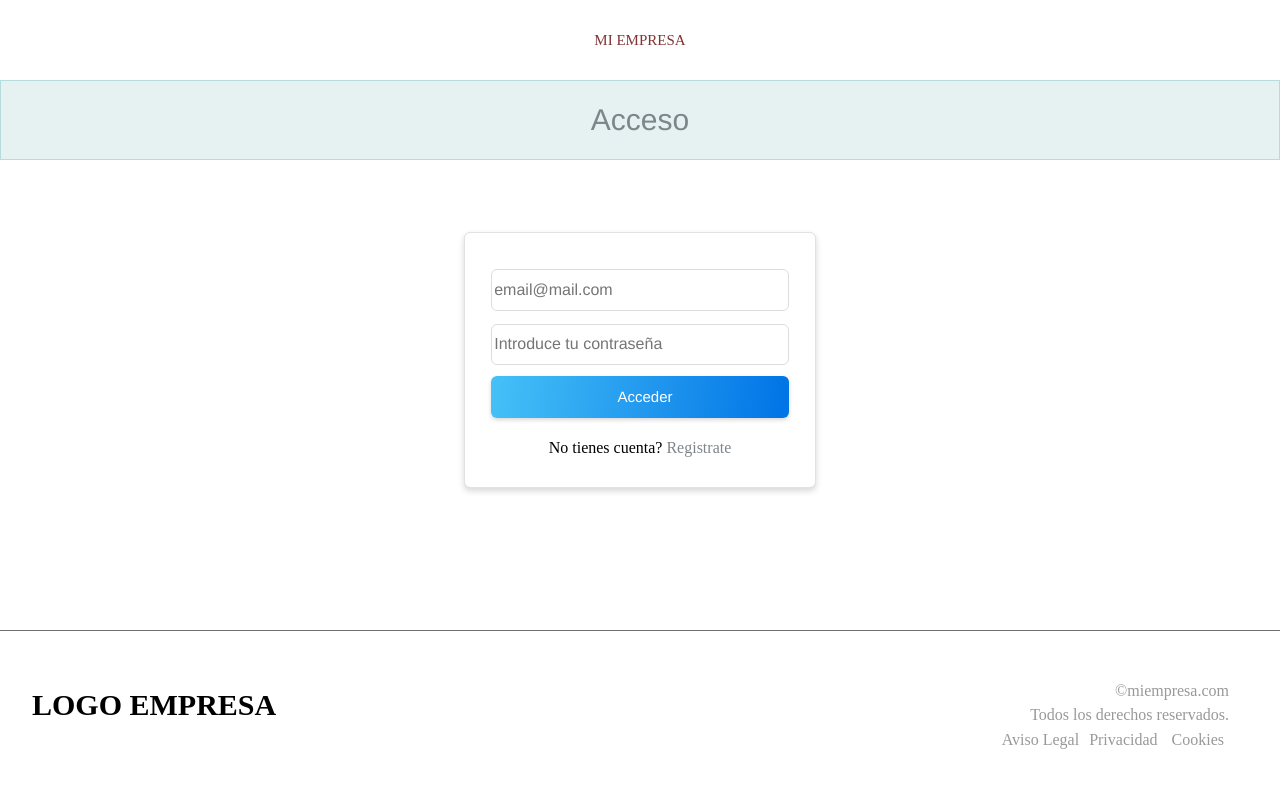
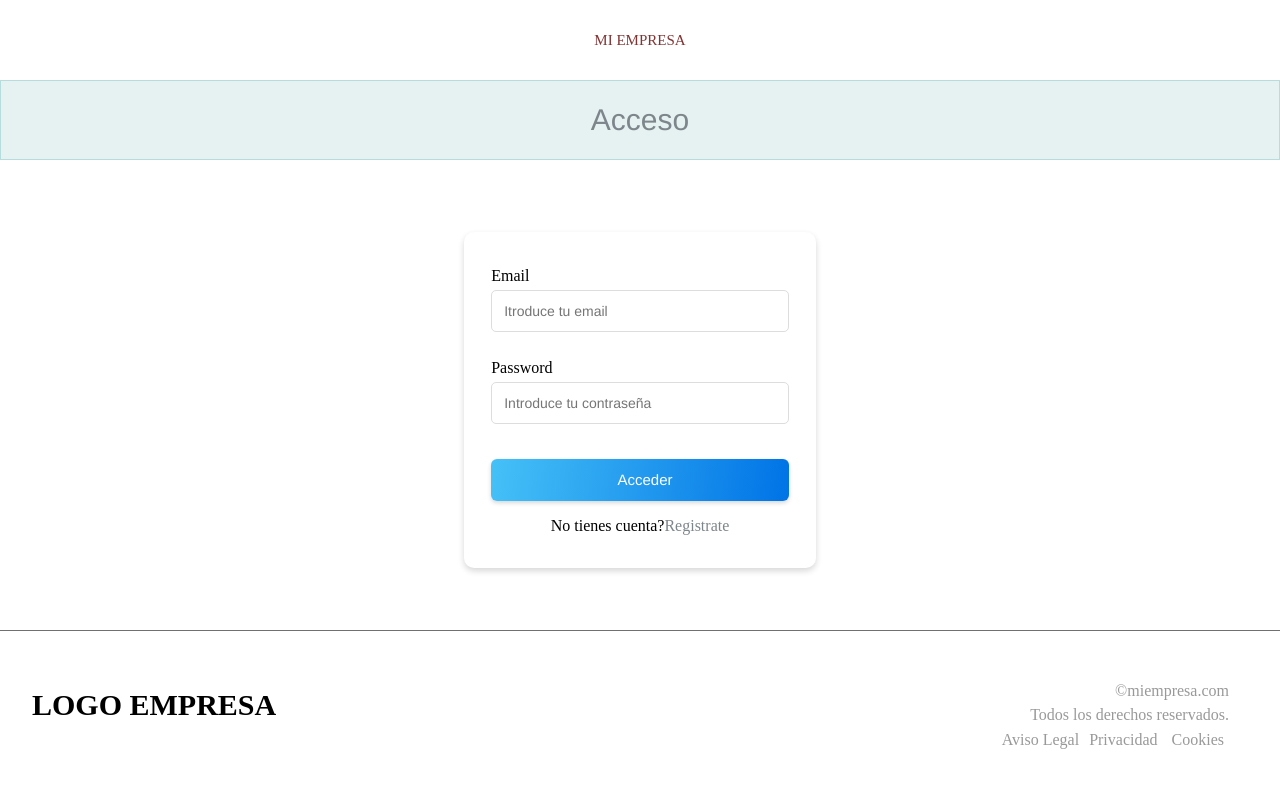
Before and after one commit to IT-Academy-BCN/ita-directory, a React (Create React App) app: page /login in a window 1280 px wide. Shown: the top 788 px of the page. Built offline with nearby package versions, Linux system fonts and the light colour scheme.

Commit message:
fixes form the login

```diff
--- a/src/components/layout/Body/styles.js
+++ b/src/components/layout/Body/styles.js
@@ -4,7 +4,9 @@ export const StyledBody = styled.div`
     margin: 0;
     background-position: center;
     background-repeat: no-repeat;
-    background-size: cover;
+    background-size: 100%;
+    min-height: 100vh;
+    width: 100vw;
 `
 
 export const Childrens = styled.div`
--- a/src/components/units/AsyncButton/styles.js
+++ b/src/components/units/AsyncButton/styles.js
@@ -12,7 +12,7 @@ const StyledButton = styled.button`
     letter-spacing: 0px;
     width: 18.6rem;
     height: 2.6rem;
-    margin:  0.3rem 0 0.3rem 0;
+    margin:  0.5rem 0 0 0;
     text-align: center;
     &.blueGradient {
         background: transparent
--- a/src/components/units/Input/Input.js
+++ b/src/components/units/Input/Input.js
@@ -1,6 +1,6 @@
 import React from 'react'
 import PropTypes from 'prop-types'
-import StyledInput from './styles'
+import { StyledError, StyledInput } from './styles'
 
 const Input = ({
   type,
@@ -26,6 +26,7 @@ const Input = ({
   minLength
 }) => {
   return (
+    <div>
       <StyledInput
         type={type}
         placeholder={placeholder}
@@ -39,6 +40,8 @@ const Input = ({
         disabled={disabled}
         minLength={minlength}
       />
+      <StyledError dangerouslySetInnerHTML={{ __html: error ? errorText : null }} />
+    </div>
   )
 }
 
@@ -59,7 +62,7 @@ Input.propTypes = {
   maxlength: PropTypes.oneOfType([PropTypes.number, PropTypes.string]),
   size: PropTypes.number,
   disabled: PropTypes.bool,
-  errorText: PropTypes.string,
+  errorText: PropTypes.oneOfType([PropTypes.string, PropTypes.object]),
   errorStyles: PropTypes.oneOfType([PropTypes.object, PropTypes.string]),
   error: PropTypes.bool
 }
--- a/src/components/units/Input/styles.js
+++ b/src/components/units/Input/styles.js
@@ -1,24 +1,24 @@
 import styled from 'styled-components'
 import Colors from 'theme/Colors'
 
-const StyledInput = styled.input`
-    top: 1rem;
+export const StyledInput = styled.input`
     width: 18.6rem;
     height: 2.6rem;
-    border-radius: 6px;
-    margin: 0.4rem 0 0.4rem 0;
-    opacity: 1;
-    outline: none;
+    border-radius: 5px;
     border: 1px solid #dddddd;
-    text-align: left;
+    display: block;
     font: normal normal normal 16px/32px Helvetica Neue;
-    letter-spacing: 0px;
+    font-size: 14px;
     color: #393939;
-    opacity: 1;
+    padding: 0.75rem;
     &.error {
         border: 1px solid ${Colors.redColor};
         color: #7d868b;
     }
 `
-
-export default StyledInput
+export const StyledError = styled.small`
+  color: #e74c3c;
+  position: absolute;
+  left: 0;
+  visibility: visible;
+`
--- a/src/screens/UserFlow/Login/Login.js
+++ b/src/screens/UserFlow/Login/Login.js
@@ -2,7 +2,7 @@ import React, {useState} from "react";
 import {Link} from "react-router-dom";
 import Input from "components/units/Input/Input";
 import AsyncButton from "components/units/AsyncButton/AsyncButton";
-import {StyleRedirect, StyledError, StyledForm} from "./styles";
+import {Container, Form, StyleRedirect, StyledError} from "./styles";
 
 import Body from "components/layout/Body/Body";
 
@@ -20,8 +20,16 @@ const users = [
 ];
 
 const authenticateUser = (email, password) => {
-	if (users.email === email && users.password === password) console.log("the user is correct");
-	else console.log("the user is incorrect");
+	let authenticated = false;
+	for (let i = 0; i < users.length; i++) {
+		const user = users[i];
+		if (user.email === email && user.password === password) {
+			authenticated = true;
+		}
+	}
+	if (authenticated) console.log("the user is correct");
+	else console.error("the user is incorrect");
+
 };
 
 const Login = (onLogin, onGoToRegister) => {
@@ -42,7 +50,6 @@ const Login = (onLogin, onGoToRegister) => {
 		}, 5000);
 	};
 
-	// value - handleChange
 	const [isEmailError, setIsEmailError] = useState(false);
 	const [isPassError, setIsPassError] = useState(false);
 
@@ -66,7 +73,6 @@ const Login = (onLogin, onGoToRegister) => {
 		console.log("He pinchado fuera");
 	};
 
-	// DATOS FORMULARIO
 	const [email, setEmail] = useState("");
 	const [password, setPassword] = useState("");
 	const handleSubmit = (event) => {
@@ -84,32 +90,37 @@ const Login = (onLogin, onGoToRegister) => {
 
   return (
     <Body title="Acceso">
-			<StyledForm onSubmit={handleSubmit}>
+      <Container onSubmit={handleSubmit}>
+        <Form>
+			<div>
+				<label>Email</label>
 				<Input
 					type="email"
-					placeholder="email@mail.com"
+					placeholder="Itroduce tu email"
 					value={email}
 					onChange={(e) => handleEmailChange(e.target.value)}
-					// onFocus={handleFocus}
-					// onBlur={handleBlur}
 					id="emailName"
 					name="emailName"
 					error={isEmailError}
+					errorText="Enter a valid email address..."
 					disabled={disabled}
 				/>
+			</div>
+			<div>
+				<label>Password</label>
 				<Input
 					type="password"
 					placeholder="Introduce tu contraseña"
 					value={password}
 					onChange={(e) => handlePasswordChange(e.target.value)}
-					// onFocus={handleFocus}
-					// onBlur={handleBlur}
 					id="passName"
 					name="passName"
 					error={isPassError}
+					errorText="The password to contain more than 6 characters and a uppercase letter"
 					disabled={disabled}
 					minLength={6}
 				/>
+			</div>
 			{error && (
 				<StyledError>
 					<p>{error}</p>
@@ -130,7 +141,8 @@ const Login = (onLogin, onGoToRegister) => {
 			<StyleRedirect>
 				No tienes cuenta? <Link to="/register"> Registrate</Link>
 			</StyleRedirect>
-			</StyledForm>
+        </Form>
+      </Container>
     </Body>
   );
 };
--- a/src/screens/UserFlow/Login/styles.js
+++ b/src/screens/UserFlow/Login/styles.js
@@ -1,21 +1,33 @@
 import styled from 'styled-components'
 import Colors from 'theme/Colors'
 
-export const StyledForm = styled.form`
-    display: flex;
-    justify-content: center;
-    align-items: center;
-    flex-direction: column;
-    background: #FFFFFF 0% 0% no-repeat padding-box;
-    box-shadow: 0px 3px 6px #00000029;
-    border: 1px solid #E2E2E2;
-    border-radius: 6px;
-    opacity: 1;
-    padding: 1rem;
-    margin: 1rem;
-    width: 22rem;
-    height: 16rem;
+export const Container = styled.div`
+  display: flex;
+  justify-content: center;
+  background: #FFFFFF 0% 0% no-repeat padding-box;
+  border-radius: 10px;
+  -webkit-border-radius: 10px;
+  box-shadow: 0px 3px 6px #00000029;
+  overflow: hidden;
+  max-width: 22rem;
+  height: 21rem;
+  margin: 1rem;
 `
+
+export const Form = styled.form`
+  padding: 35px;
+
+  & > div{
+    margin-bottom: 1.69rem;
+    position: relative;
+
+    & > label {
+      display: inline-block;
+      margin-bottom: 5px;
+    }
+  }
+`
+
 export const StyledError = styled.div`
   color: ${Colors.redColor}
   font-weight: 800;
@@ -23,6 +35,8 @@ export const StyledError = styled.div`
 `
 
 export const StyleRedirect = styled.div`
+  display: flex;
+  justify-content: center;
   padding:  1rem 0 0 0 ;
 
   & > a {
```
Lines whose indentation alone changed are shown as unchanged.
